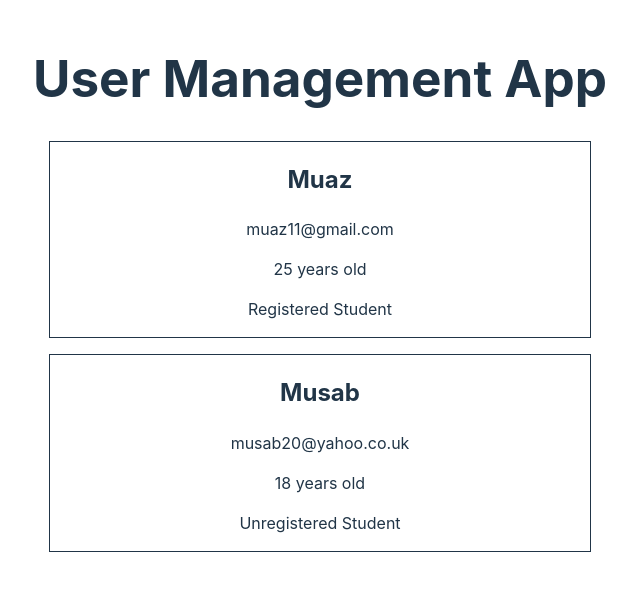
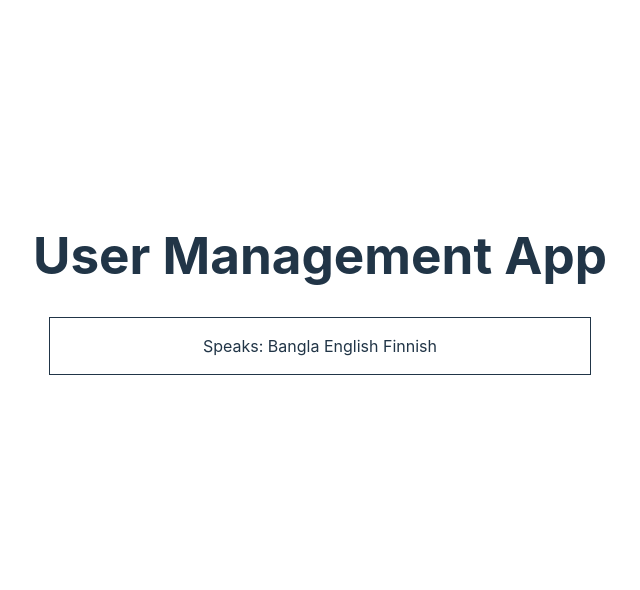
Before and after one commit to muaz64/Learning-Typescript, a React (Vite) app: page / in a window 1280 px wide. Shown: the part 108-698 px from the top of the page, without its empty margins (320-960 px from the left). Built offline with nearby package versions, Linux system fonts and the light colour scheme.

Commit message:
simple example array props

```diff
--- a/src/App.tsx
+++ b/src/App.tsx
@@ -2,27 +2,34 @@
 import './App.css'
 import User from './components/User'
 
-const user1 = {
-  name: "Muaz",
-  email: "muaz11@gmail.com",
-  age: 25,
-  isRegistered: true,
-};
-const user2 = {
-  name: "Musab",
-  email: "musab20@yahoo.co.uk",
-  age: 18,
-  isRegistered: false,
-};
+// const user1 = {
+//   name: "Muaz",
+//   email: "muaz11@gmail.com",
+//   age: 25,
+//   isRegistered: true,
+// };
+// const user2 = {
+//   name: "Musab",
+//   email: "musab20@yahoo.co.uk",
+//   age: 18,
+//   isRegistered: false,
+// };
 
+// function App() {
+//   return (
+//     <div className="App">
+//       <h1>User Management App</h1>
+//       <User user={user1} />
+//       <User user={user2} />
+//     </div>
+//   );
+// }
 function App() {
   return (
     <div className="App">
       <h1>User Management App</h1>
-      <User user={user1} />
-      <User user={user2} />
+      <User lang={["Bangla", "English", "Finnish"]} />
     </div>
   );
 }
-
 export default App;
--- a/src/components/User.tsx
+++ b/src/components/User.tsx
@@ -62,29 +62,45 @@
 // };
 
 // object props method
+// type UserProps = {
+//   user: {
+//     name: string;
+//     email: string;
+//     age: number;
+//     isRegistered: boolean;
+//   };
+// };
+// const User = ({ user }: UserProps) => {
+//   return (
+//     <div style={{ border: "1px solid", margin: "1rem" }}>
+//       <h2>{user.name}</h2>
+//       <p>{user.email}</p>
+//       <p>{user.age} years old</p>
+//       {user.isRegistered ? (
+//         <p>Registered Student</p>
+//       ) : (
+//         <p>Unregistered Student</p>
+//       )}
+//     </div>
+//   );
+// };
+
+// simple example array props
 type UserProps = {
-  user: {
-    name: string;
-    email: string;
-    age: number;
-    isRegistered: boolean;
-  };
+  lang: string[];
 };
-const User = ({ user }: UserProps) => {
+const User = ({ lang }: UserProps) => {
   return (
     <div style={{ border: "1px solid", margin: "1rem" }}>
-      <h2>{user.name}</h2>
-      <p>{user.email}</p>
-      <p>{user.age} years old</p>
-      {user.isRegistered ? (
-        <p>Registered Student</p>
-      ) : (
-        <p>Unregistered Student</p>
-      )}
+      <p>
+        Speaks:{" "}
+        {lang.map((language, index) => {
+          return <span key={index}>{language} </span>;
+        })}
+      </p>
     </div>
   );
 };
 
 
-
 export default User
```
